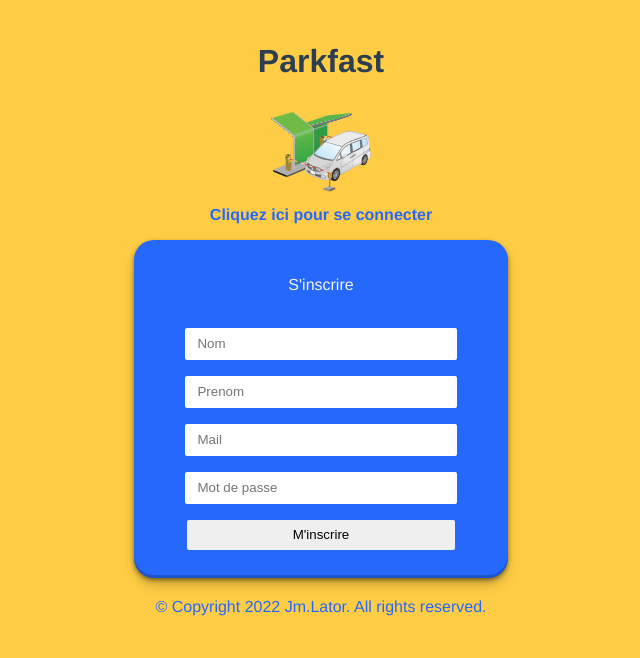
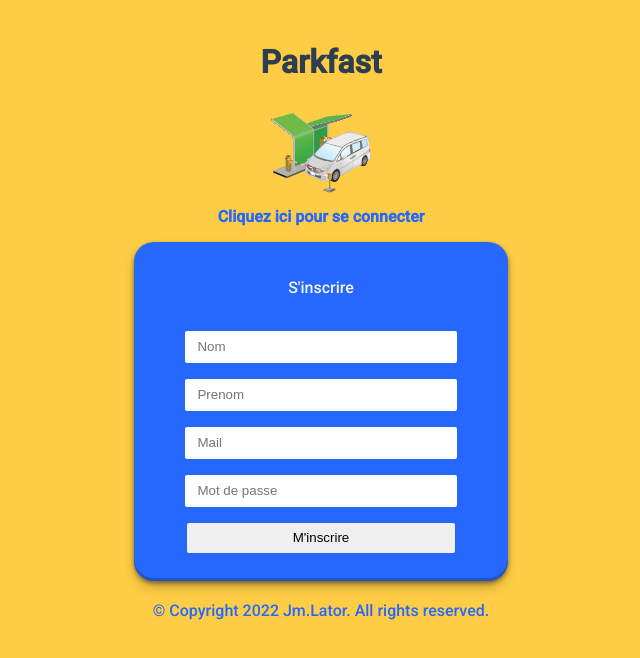
Before and after one commit to Bescore/Test-technique, a Vue app in the folder frontend/: page / in a window 1280 px wide. Shown: the top 658 px of the page, without its empty margins (319-959 px from the left). Built offline with nearby package versions, Linux system fonts and the light colour scheme.

Commit message:
changement de police en roboto

```diff
--- a/frontend/src/App.vue
+++ b/frontend/src/App.vue
@@ -47,12 +47,13 @@
 </script>
 
 <style>
+@import url('https://fonts.googleapis.com/css2?family=Roboto:wght@500&display=swap');
 body {
 	margin: 0 !important;
 	background-color: #fecd45 !important;
 }
 #app {
-	font-family: Avenir, Helvetica, Arial, sans-serif;
+	font-family: 'Roboto', sans-serif;
 	-webkit-font-smoothing: antialiased;
 	-moz-osx-font-smoothing: grayscale;
 	text-align: center;
```
